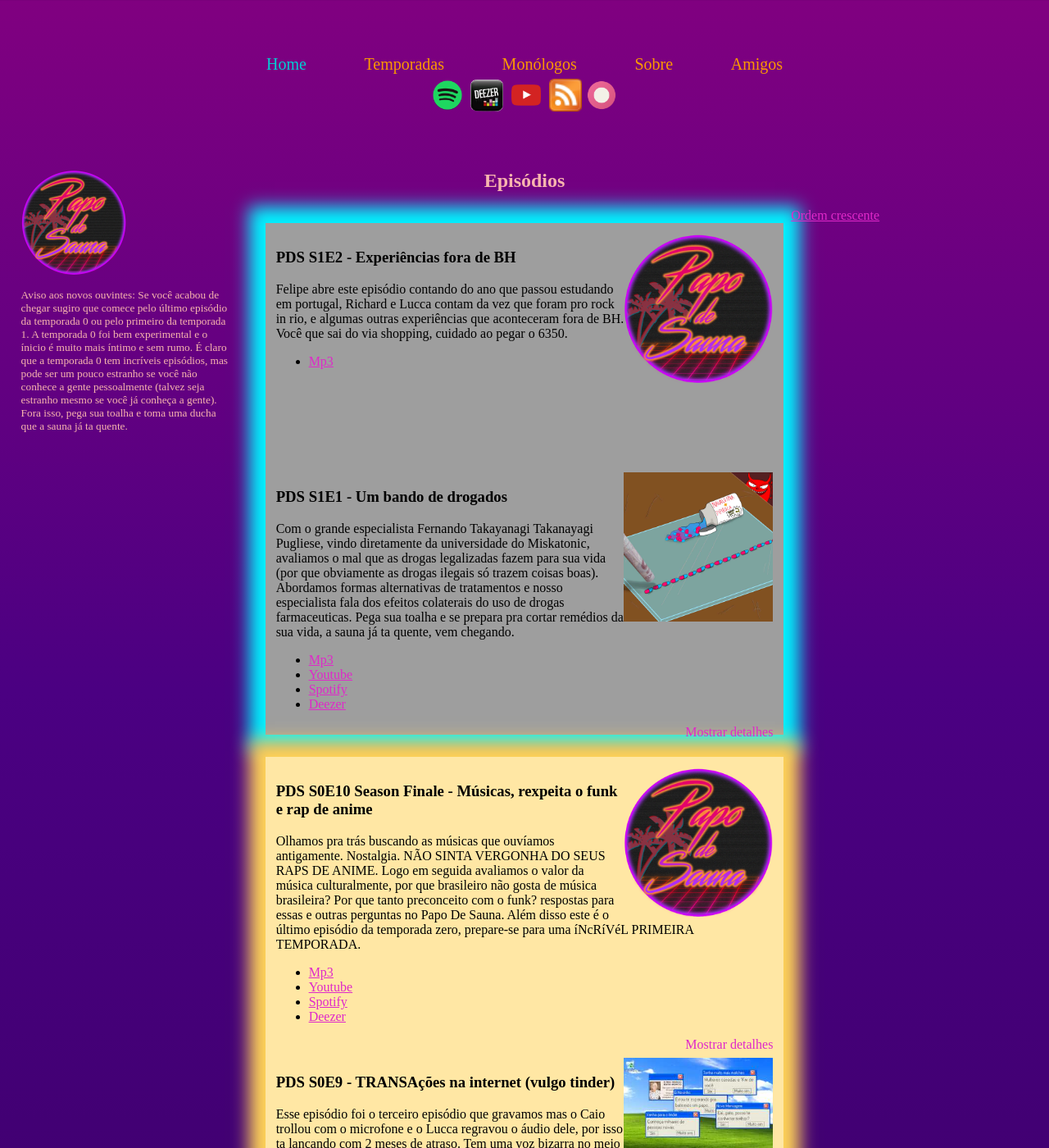
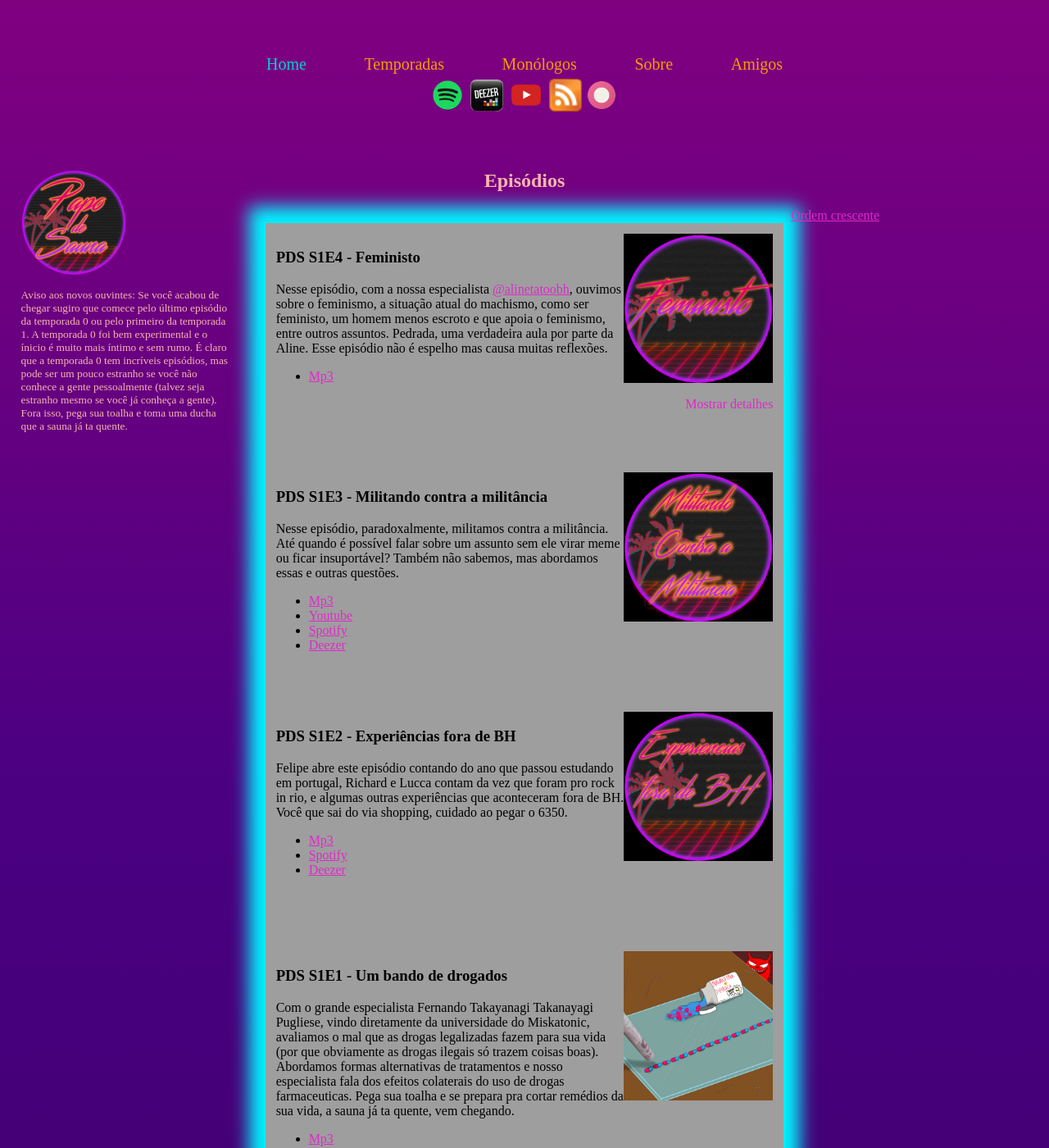
Before and after one commit to luccaugusto/pds, a Jekyll site: the page built from index.html, in a window 1280 px wide and 1400 px high. Shown: the whole window at 82% size. Built offline with Jekyll 4.4.1, drawn with Linux system fonts in a browser that asks for light colours.

Commit message:
atualizando site

```diff
--- a/_data/episodios.yml
+++ b/_data/episodios.yml
@@ -109,9 +109,27 @@
 - nome: PDS S1E2 - Experiências fora de BH
   temporada: 1
   yt-link:
+  deezer: https://www.deezer.com/us/episode/245397382
+  spotify: https://open.spotify.com/episode/6xfpCvOh9lud21VMdbrVHQ
+  url: /episodios/2020-09-09-S1E2.mp3
+  desc: Felipe abre este episódio contando do ano que passou estudando em portugal, Richard e Lucca contam da vez que foram pro rock in rio, e algumas outras experiências que aconteceram fora de BH. Você que sai do via shopping, cuidado ao pegar o 6350.
+  img: /images/eps/S1E2.jpg
+  detalhes:
+- nome: PDS S1E3 - Militando contra a militância
+  temporada: 1
+  yt-link: ;
+  deezer: https://www.deezer.com/us/episode/246974212
+  spotify: https://open.spotify.com/episode/7kgtvLSU9wncsUIfR39SBX
+  url: /episodios/2020-09-16-S1E3.mp3
+  desc: Nesse episódio, paradoxalmente, militamos contra a militância. Até quando é possível falar sobre um assunto sem ele virar meme ou ficar insuportável? Também não sabemos, mas abordamos essas e outras questões.
+  img: /images/eps/S1E3.jpg
+  detalhes:
+- nome: PDS S1E4 - Feministo
+  temporada: 1
+  yt-link:
   deezer:
   spotify:
-  url: /episodios/2020-09-09-S1E2.mp3
-  desc: Felipe abre este episódio contando do ano que passou estudando em portugal, Richard e Lucca contam da vez que foram pro rock in rio, e algumas outras experiências que aconteceram fora de BH. Você que sai do via shopping, cuidado ao pegar o 6350.
-  img:
-  detalhes:
+  url: /episodios/2020-09-24-S1E4.mp3
+  desc: Nesse episódio, com a nossa especialista <a href="https://www.instagram.com/alinetattoobh/" target="_blank">@alinetatoobh</a>, ouvimos sobre o feminismo, a situação atual do machismo, como ser feministo, um homem menos escroto e que apoia o feminismo, entre outros assuntos. Pedrada, uma verdadeira aula por parte da Aline. Esse episódio não é espelho mas causa muitas reflexões.
+  img: /images/eps/S1E4.jpg
+  detalhes: Instagram da aline-> <a href="https://www.instagram.com/alinetattoobh/" target="_blank">@alinetatoobh</a></br>Livro recomendado-> O Mito da Beleza - Naomi Wolf </br>Podcast recomendado-> <a href="https://open.spotify.com/show/1592iJQt0IlC5u5lKXrbyS" target="_blank">Bom dia, Obvious</a>
--- a/_data/monologos.yml
+++ b/_data/monologos.yml
@@ -1,5 +1,15 @@
 - nome: Lucca fala sobre o livro Fundação.
   yt-link: https://youtu.be/ZOhfdsn8n-Q
+  igtv-link: https://www.instagram.com/tv/CE6_tFKFoYo/?igshid=ukiqwjvmjtp1
+  url: /monologos/1-lucca-fundacao.mp3
+  desc: enquanto a sauna esquenta e o pessoal vai chegando, Lucca, que chegou adiantado, fala sobre a adaptação do livro fundação para uma série pela apple tv. Spoiler A serie ficou uma merda
+- nome: Felipe fala sobre Niilismo Positivo.
+  yt-link: https://youtu.be/-iahtVdn-eE
+  igtv-link: https://www.instagram.com/tv/CFKhJjzlM_C/?igshid=3dhqtnxyl9y7
+  url: /monologos/2-felipe-niilismopositivo.mp3
+  desc: enquanto a sauna esquenta e o pessoal vai chegando, Felipe fala sobre o niilismo positivo. Convertendo a bad que bate à sua porta com o pensamento niilista em uma liberdade (também niilista) que leva à felicidade.
+- nome: Lucca fala (denovo) sobre kundalini yoga
+  yt-link: https://youtu.be/23--rRUaOFc
   igtv-link:
-  url: /monologos/lucca-fundacao.mp3
-  desc: enquanto a sauna esquenta e o pessoal vai chegando, Lucca, que chegou adiantado, fala sobre a adaptação do livro fundação para uma série pela apple tv. Spoiler A serie ficou uma merda
+  url: /monologos/3-lucca-yoga.mp3
+  desc: Lucca, como sempre falando sobre yoga, mas desta vez uma análise mais aprofundada sobre suas vivências.
--- a/pds.xml
+++ b/pds.xml
@@ -200,5 +200,33 @@
 			<itunes:subtitle><![CDATA[Felipe abre este episódio contando do ano que passou estudando em portugal, Richard e Lucca contam da vez que foram pro rock in rio, e algumas outras experiências que aconteceram fora de BH. Você que sai do via shopping, cuidado ao pegar o 6350.]]></itunes:subtitle>
 			<itunes:episodeType>full</itunes:episodeType>
 		</item>
+		<item>
+			<title>Militando contra a militância - S1E3</title>
+			<pubDate>Wed, 16 Sep 2020 14:00:00 +0000</pubDate>
+			<link><![CDATA[https://pds.luccaaugusto.xyz/episodios/2020-09-16-S1E3.mp3]]></link>
+			<itunes:image href="https://pds.luccaaugusto.xyz/images/pds-logo.png" />
+			<description><![CDATA[Nesse episódio, paradoxalmente, militamos contra a militância. Até quando é possível falar sobre um assunto sem ele virar meme ou ficar insuportável? Também não sabemos, mas abordamos essas e outras questões.]]></description>
+			<content:encoded><![CDATA[Nesse episódio, paradoxalmente, militamos contra a militância. Até quando é possível falar sobre um assunto sem ele virar meme ou ficar insuportável? Também não sabemos, mas abordamos essas e outras questões.]]></content:encoded>
+			<enclosure length="69586095" type="audio/mpeg" url="https://pds.luccaaugusto.xyz/episodios/2020-09-16-S1E3.mp3" />
+			<itunes:duration>00:57:59</itunes:duration>
+			<itunes:explicit>yes</itunes:explicit>
+			<itunes:keywords>sauna,</itunes:keywords>
+			<itunes:subtitle><![CDATA[Nesse episódio, paradoxalmente, militamos contra a militância. Até quando é possível falar sobre um assunto sem ele virar meme ou ficar insuportável? Também não sabemos, mas abordamos essas e outras questões.]]></itunes:subtitle>
+			<itunes:episodeType>full</itunes:episodeType>
+		</item>
+		<item>
+			<title>Feministo - S1E4</title>
+			<pubDate>Wed, 24 Sep 2020 14:00:00 +0000</pubDate>
+			<link><![CDATA[https://pds.luccaaugusto.xyz/episodios/2020-09-24-S1E4.mp3]]></link>
+			<itunes:image href="https://pds.luccaaugusto.xyz/images/pds-logo.png" />
+			<description><![CDATA[Nesse episódio, com a nossa especialista @alinetatoobh, ouvimos sobre o feminismo, a situação atual do machismo, como ser feministo, um homem menos escroto e que apoia o feminismo, entre outros assuntos. Pedrada, uma verdadeira aula por parte da Aline. Esse episódio não é espelho mas causa muitas reflexões.]]></description>
+			<content:encoded><![CDATA[Nesse episódio, com a nossa especialista @alinetatoobh, ouvimos sobre o feminismo, a situação atual do machismo, como ser feministo, um homem menos escroto e que apoia o feminismo, entre outros assuntos. Pedrada, uma verdadeira aula por parte da Aline. Esse episódio não é espelho mas causa muitas reflexões.]]></content:encoded>
+			<enclosure length="75394891" type="audio/mpeg" url="https://pds.luccaaugusto.xyz/episodios/2020-09-24-S1E4.mp3" />
+			<itunes:duration>01:18:32</itunes:duration>
+			<itunes:explicit>yes</itunes:explicit>
+			<itunes:keywords>sauna,</itunes:keywords>
+			<itunes:subtitle><![CDATA[Nesse episódio, com a nossa especialista @alinetatoobh, ouvimos sobre o feminismo, a situação atual do machismo, como ser feministo, um homem menos escroto e que apoia o feminismo, entre outros assuntos. Pedrada, uma verdadeira aula por parte da Aline. Esse episódio não é espelho mas causa muitas reflexões.]]></itunes:subtitle>
+			<itunes:episodeType>full</itunes:episodeType>
+		</item>
 	</channel>
 </rss>
```
Also changed, not shown: Gemfile.lock, images/eps/S1E2.jpg (added), images/eps/S1E3.jpg (added), images/eps/S1E4.jpg (added), images/originals/S1E2.jpg (added), images/originals/S1E3.jpg (added), images/originals/S1E4.jpg (added), 1 other file.
